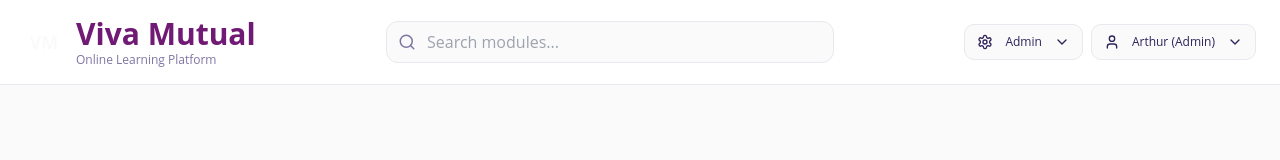
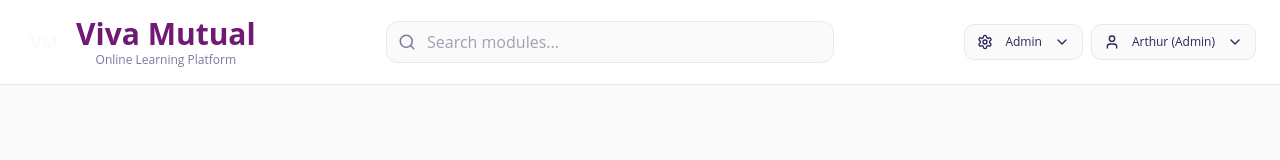
Before and after one commit to catsandsoup/vivalms, a React (Vite) app: page / in a window 1280 px wide. Shown: the top 160 px of the page. Built offline with nearby package versions, Linux system fonts and the light colour scheme.

Commit message:
Visual edit in Lovable
Edited UI in Lovable

```diff
--- a/src/components/Dashboard.tsx
+++ b/src/components/Dashboard.tsx
@@ -89,7 +89,7 @@ export default function Dashboard({
               </div>
               <div>
                 <h1 className="font-heading font-bold text-3xl text-fuchsia-900">Viva Mutual</h1>
-                <p className="text-xs text-muted-foreground">Online Learning Platform</p>
+                <p className="text-xs text-muted-foreground text-center">Online Learning Platform</p>
               </div>
             </div>
 
```
